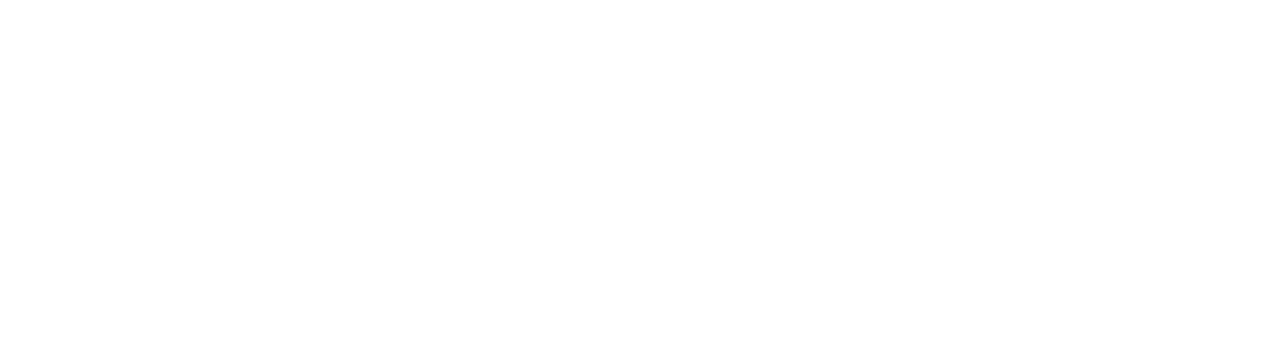
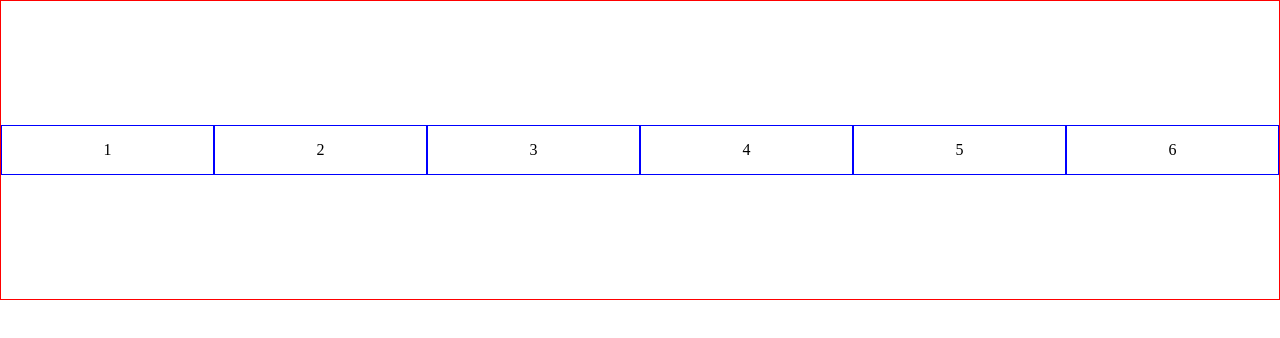
Before and after one commit to alilopez37/CursoWebB, a React (Vite) app: page /flexbox in a window 1280 px wide. Before the commit this address had no page. Shown: the top 338 px of the page. Built offline with nearby package versions, Linux system fonts and the light colour scheme.

Commit message:
[ADD] estados

```diff
--- /dev/null
+++ b/src/assets/styles/FlexBox.css
@@ -0,0 +1,10 @@
+.flex-container {
+    width: 100%;
+    height: 300px;
+    border: 1px red solid;
+    display: flex;
+    flex-direction: row;
+    justify-content: flex-end;
+    flex-wrap: nowrap;
+    align-items: center;
+}
--- /dev/null
+++ b/src/assets/styles/FlexItem.css
@@ -0,0 +1,8 @@
+.flex-container_child {
+    width: 20%;
+    height: 50px;
+    border: 1px blue solid;
+    display: flex;
+    justify-content: center;
+    align-items: center;
+}
--- /dev/null
+++ b/src/components/atoms/FlexItem.jsx
@@ -0,0 +1,11 @@
+import '../../assets/styles/FlexItem.css'
+
+function FlexItem({itemId}) {
+    return (
+        <div className='flex-container_child'>
+            {itemId}
+        </div>
+     );
+}
+
+export default FlexItem;
--- a/src/components/atoms/FormLogin.jsx
+++ b/src/components/atoms/FormLogin.jsx
@@ -1,13 +1,30 @@
+import {useState} from 'react'
 import { Link } from 'react-router-dom';
 import Logo from '../../assets/react.svg'
 function FormLogin() {
+    //const [description, setDescription] = useState({msn: "CC", v : 1})
+    //const [username, setUsername] = useState('')
+    const [stateForm, setStateForm] = useState({username:'', password:''})
+    const handlerClick = (e) => {
+        e.preventDefault()
+        setDescription({msn: username})
+    }
+    const handlerChange = (e) => {
+        setStateForm({...stateForm,username:e.target.value})
+    }
+    const handlerChangePassword = (e) => {
+        setStateForm({...stateForm,password: e.target.value})
+    }
     return (
         <form>
             <img src={Logo} alt="Logotipo de la empresa" />
-            <input type="text" />
-            <input type="password" />
-            <button>Iniciar sesión</button>
+            <input type="text" value={stateForm.username} onChange={handlerChange}/>
+            <input type="password" value ={stateForm.password} onChange={handlerChangePassword}/>
+            <button onClick={handlerClick}>Iniciar sesión</button>
             <Link to="/register">Registrate</Link>
+{            <div>
+                <label>{JSON.stringify(stateForm)}</label>
+            </div>}
         </form>
       );
 }
--- /dev/null
+++ b/src/components/molecules/FlexBox.jsx
@@ -0,0 +1,16 @@
+import FlexItem from "../atoms/FlexItem";
+import "../../assets/styles/FlexBox.css";
+
+function FlexBox() {
+  const flexItem = [1, 2, 3, 4, 5,6];
+
+  return (
+    <div className="flex-container">
+      {flexItem.map((item) => (
+        <FlexItem key={item} itemId={item} />
+      ))}
+    </div>
+  );
+}
+
+export default FlexBox;
--- a/src/containers/App.jsx
+++ b/src/containers/App.jsx
@@ -2,6 +2,7 @@ import {BrowserRouter, Routes, Route} from 'react-router-dom'
 import Home from '../pages/Home';
 import Login from '../pages/Login';
 import Register from '../pages/Register';
+import FlexBox from '../components/molecules/FlexBox';
 
 function App() {
     return (
@@ -10,6 +11,7 @@ function App() {
                 <Route path="/" element={<Home/>}/>
                 <Route path="/login" element={<Login/>}/>
                 <Route path='/register' element={<Register/>}/>
+                <Route path='/flexbox' element={<FlexBox/>}/>
             </Routes>
         </BrowserRouter>
       );
```
